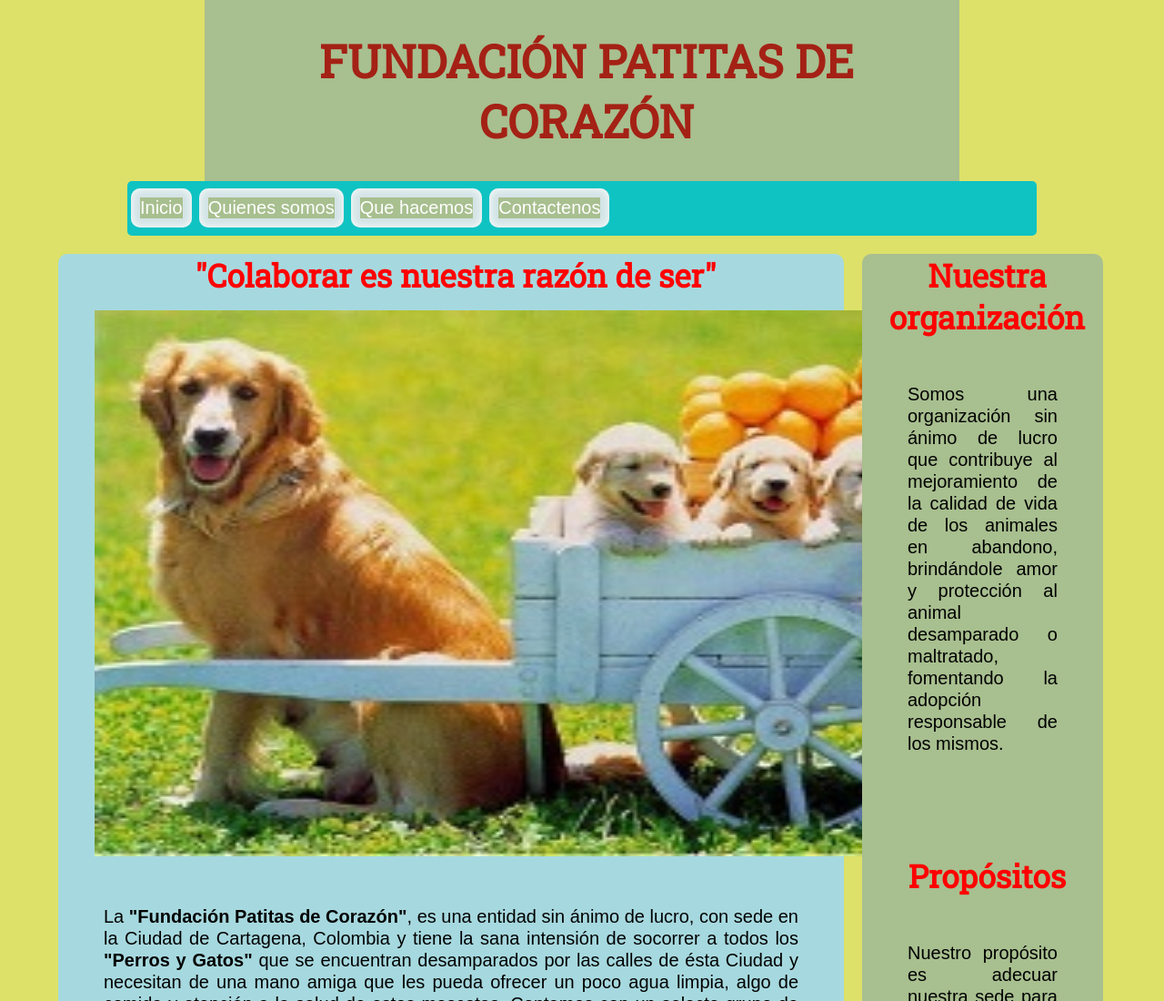
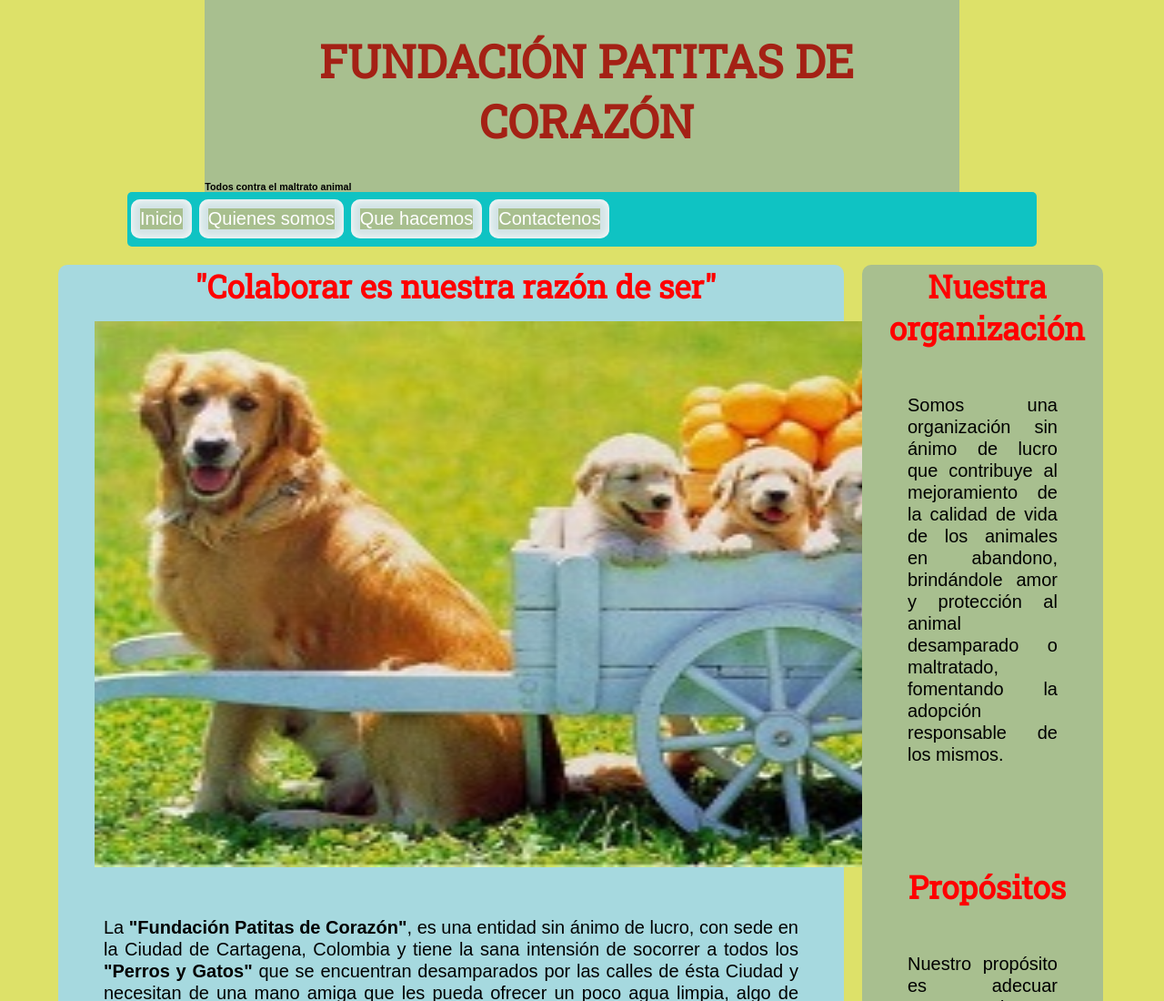
Before and after one commit to carlos4156/carlos4156.github.io, a plain HTML site: page index.html in a window 1280 px wide. Shown: the top 1100 px of the page at 91% size. Drawn offline with Linux system fonts and the light colour scheme.

Commit message:
Cambio index
H6 en linea 28

```diff
--- a/index.html
+++ b/index.html
@@ -24,6 +24,8 @@
 		<header>
 
 				<h1> FUNDACIÓN  PATITAS  DE  CORAZÓN</h1>
+
+				<h6> Todos contra el maltrato animal</h6>
 
 		</header>
 
```
